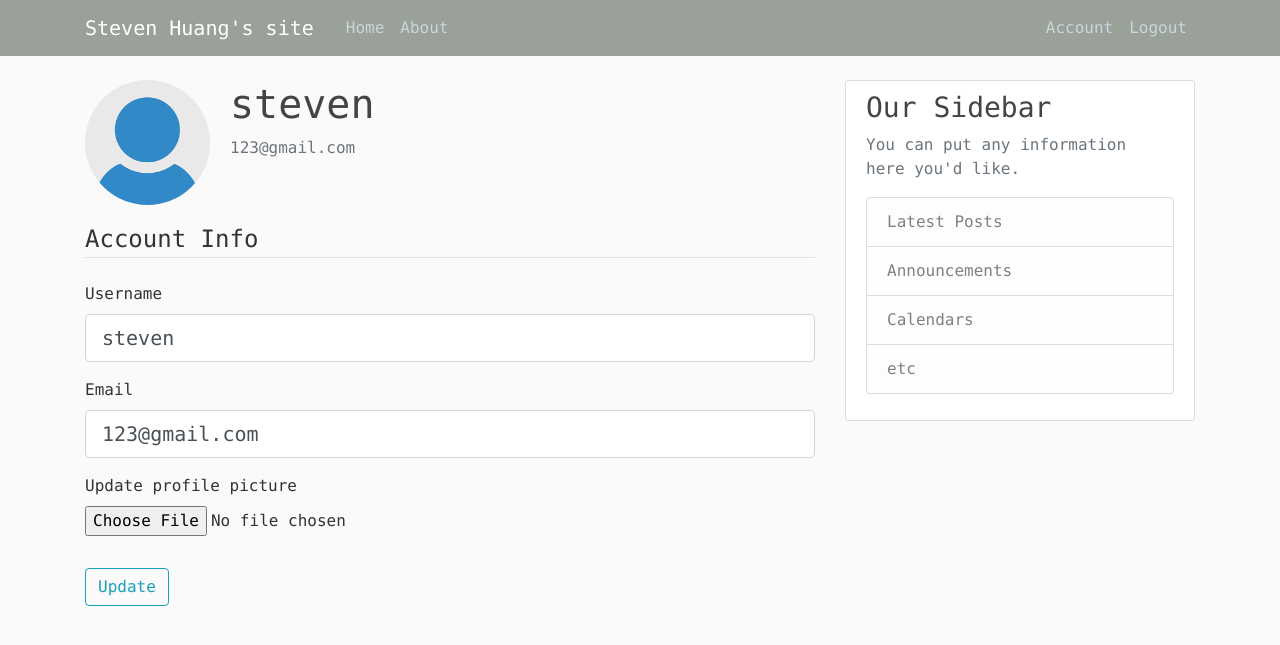
After one commit to StevenHuang2020/flask_website, a Flask app: page /account in a window 1280 px wide. The commit adds this page. Shown: the top 645 px of the page. Run offline with Flask 2, Linux system fonts and the light colour scheme; a user stored in the database is signed in; parts of the project's set-up code (start-up, migrations or seed data) failed here and were passed over; some libraries are stand-ins or nearby versions.

Commit message:
add update user profile

```diff
--- a/requirements.txt
+++ b/requirements.txt
@@ -1,4 +1,7 @@
-flask
+flask==2.0.2
 flask-wtf
 email-validator
 flask-sqlalchemy
+flask-bcrypt
+flask-login
+pillow
--- a/src/first_website/first_website/db/cmd.txt
+++ b/src/first_website/first_website/db/cmd.txt
@@ -4,3 +4,5 @@ $ from first_website.nodels import User, Post
 
 db.create_all()
 User.query.all()
+
+user = User.query.first()
--- a/src/first_website/first_website/forms.py
+++ b/src/first_website/first_website/forms.py
@@ -3,11 +3,14 @@
 # Author: Steven Huang, Auckland, NZ
 # License: MIT License
 """
-Description: web form
+Description: web forms
 """
 from flask_wtf import FlaskForm
+from flask_wtf.file import FileField, FileAllowed
 from wtforms import StringField, PasswordField, SubmitField, BooleanField
-from wtforms.validators import DataRequired, Length, Email, EqualTo
+from wtforms.validators import DataRequired, Length, Email, EqualTo, ValidationError
+from first_website.models import User, Post
+from flask_login import current_user
 
 class RegistrationForm(FlaskForm):
     username = StringField('Username',
@@ -19,6 +22,16 @@ class RegistrationForm(FlaskForm):
                                 validators=[DataRequired(), EqualTo('password')])
     submit = SubmitField('Sign up')
 
+    def validate_username(self, username):
+        user = User.query.filter_by(username=username.data).first()
+        if user:
+            raise ValidationError('That username is taken. Please choose a different one!')
+
+    def validate_email(self, email):
+        user = User.query.filter_by(email=email.data).first()
+        if user:
+            raise ValidationError('That email is taken. Please choose a different one!')
+
 
 class LoginForm(FlaskForm):
     email = StringField('Email',
@@ -28,8 +41,22 @@ class LoginForm(FlaskForm):
     submit = SubmitField('Login')
 
 
-def main():
-    pass
+class UpdateAccountForm(FlaskForm):
+    username = StringField('Username',
+                           validators=[DataRequired(), Length(min=2, max=20)])
+    email = StringField('Email',
+                           validators=[DataRequired(), Email()])
+    picture = FileField('Update profile picture', validators=[FileAllowed(['jpg', 'png'])])
+    submit = SubmitField('Update')
 
-if __name__ == "__main__":
-    main()
+    def validate_username(self, username):
+        if username.data != current_user.username:
+            user = User.query.filter_by(username=username.data).first()
+            if user:
+                raise ValidationError('That username is taken. Please choose a different one!')
+
+    def validate_email(self, email):
+        if email.data != current_user.email:
+            user = User.query.filter_by(email=email.data).first()
+            if user:
+                raise ValidationError('That email is taken. Please choose a different one!')
--- a/src/first_website/first_website/routes.py
+++ b/src/first_website/first_website/routes.py
@@ -1,9 +1,11 @@
-from flask import render_template, url_for, flash, redirect
-from first_website.forms import RegistrationForm, LoginForm
-from first_website.models import User, Post
-from first_website.models import posts
-from first_website import app
-
+import os
+import secrets
+from PIL import Image
+from flask import render_template, url_for, flash, redirect, request
+from first_website.forms import RegistrationForm, LoginForm, UpdateAccountForm
+from first_website.models import User, Post, posts
+from first_website import app, db, bcrypt
+from flask_login import login_user, current_user, logout_user, login_required
 
 @app.route('/')
 @app.route('/home')
@@ -16,27 +18,89 @@ def about():
     return render_template('about.html')
 
 
+@app.route('/test/')
+def test():
+    return '<h1> This is just a test! </h1>'
+
+
 @app.route('/register', methods=['GET', 'POST'])
 def register():
+    if current_user.is_authenticated:
+        return redirect(url_for('home'))
+
     form = RegistrationForm()
     if form.validate_on_submit():
-        flash(f'Account created for {form.username.data}!', 'success')
-        return redirect(url_for('home'))
+        hashed_password = bcrypt.generate_password_hash(form.password.data).decode('utf-8')
+        user = User(username=form.username.data, email=form.email.data, password=hashed_password)
+        db.session.add(user)
+        db.session.commit()
+
+        flash('Your account have been! You are now able to login!', 'success')
+        return redirect(url_for('login'))
     return render_template('register.html', title='Register', form=form)
 
 
 @app.route('/login', methods=['GET', 'POST'])
 def login():
+    if current_user.is_authenticated:
+        return redirect(url_for('home'))
+
     form = LoginForm()
     if form.validate_on_submit():
-        if form.email.data == 'admin@t.com' and form.password.data == '123':
-            flash('You have been logged in!', 'success')
-            return redirect(url_for('home'))
+        user = User.query.filter_by(email=form.email.data).first()
+        if user and bcrypt.check_password_hash(user.password, form.password.data):
+            login_user(user, remember=form.remember.data)
+            next_page = request.args.get('next')
+            return redirect(next_page) if next_page else redirect(url_for('home'))
         else:
             flash('Login Unsuccessful. Please check username and password', 'danger')
+
+        # if form.email.data == 'admin@t.com' and form.password.data == '123':
+        #     flash('You have been logged in!', 'success')
+        #     return redirect(url_for('home'))
+        # else:
+        #     flash('Login Unsuccessful. Please check username and password', 'danger')
     return render_template('login.html', title='Login', form=form)
 
 
-@app.route('/test/')
-def test():
-    return '<h1> This is just a test! </h1>'
+@app.route('/logout')
+def logout():
+    logout_user()
+    return redirect(url_for('home'))
+
+
+def save_picture(form_picture):
+    random_hex = secrets.token_hex(8)
+    _, f_ext = os.path.splitext(form_picture.filename)
+    picture_fn = random_hex + f_ext
+    picture_path = os.path.join(app.root_path, 'static/profile_imgs', picture_fn)
+
+    output_size = (125,125)
+    i = Image.open(form_picture)
+    i.thumbnail(output_size)
+    i.save(picture_path)
+    #form_picture.save(picture_path)
+    return picture_fn
+
+@app.route('/account', methods=['GET', 'POST'])
+@login_required
+def account():
+    form = UpdateAccountForm()
+    if form.validate_on_submit():
+        if form.picture.data:
+            # print('form.picture.data=', form.picture.data, type(form.picture.data))
+            picture_file = save_picture(form.picture.data)
+            current_user.image_file = picture_file
+
+        current_user.username = form.username.data
+        current_user.email = form.email.data
+        db.session.commit()
+
+        flash('Your account have been updated!', 'success')
+        return redirect(url_for('account'))
+    elif request.method == 'GET':
+        form.username.data = current_user.username
+        form.email.data = current_user.email
+
+    image_file = url_for('static', filename='profile_imgs/' + current_user.image_file)
+    return render_template('account.html', title='Account', image_file=image_file, form=form)
--- a/src/first_website/first_website/static/main.css
+++ b/src/first_website/first_website/static/main.css
@@ -2,6 +2,14 @@ body {
     background: #fafafa;
     color: #333333;
     margin-top: 5rem;
+    /*
+
+    font-family: "Times New Roman", Times, serif;
+    font-family: Arial, Helvetica, sans-serif;
+    font-family: Fantasy;
+    font-family: Cursive;
+    */
+    font-family: "Lucida Console", "Courier New", monospace;
   }
 
   h1, h2, h3, h4, h5, h6 {
@@ -9,7 +17,7 @@ body {
   }
 
   .bg-steel {
-    background-color: #5f788a;
+    background-color: #99a198;
   }
 
   .site-header .navbar-nav .nav-link {
--- /dev/null
+++ b/src/first_website/first_website/templates/account.html
@@ -0,0 +1,60 @@
+{% extends "layout.html" %}
+
+{% block content %}
+    <div class="media">
+      <img class="rounded-circle account-img" src="{{ image_file }}">
+      <div class="media-body">
+        <h2 class="account-heading">{{ current_user.username }}</h2>
+        <p class="text-secondary">{{ current_user.email }}</p>
+      </div>
+    </div>
+    <!-- FORM HERE -->
+    <div class="Content-section">
+      <form method="POST" action="" enctype="multipart/form-data">
+          {{ form.hidden_tag() }}
+          <fieldset class="form-group">
+              <legend class="border-bottom mb-4">Account Info</legend>
+              <div class="form-group">
+                  {{ form.username.label(class="form-control-label") }}
+
+                  {% if form.username.errors %}
+                      {{ form.username(class="form-control form-control-lg is-invalid") }}
+                      <div class="invalid-feedback">
+                          {% for error in form.username.errors %}
+                          <span>{{ error }}</span>
+                          {% endfor %}
+                      </div>
+                  {% else %}
+                      {{ form.username(class="form-control form-control-lg") }}
+                  {% endif %}
+              </div>
+              <div class="form-group">
+                  {{ form.email.label(class="form-control-label") }}
+
+                  {% if form.email.errors %}
+                      {{ form.email(class="form-control form-control-lg is-invalid") }}
+                      <div class="invalid-feedback">
+                          {% for error in form.email.errors %}
+                            <span>{{ error }}</span>
+                          {% endfor %}
+                      </div>
+                  {% else %}
+                      {{ form.email(class="form-control form-control-lg") }}
+                  {% endif %}
+              </div>
+              <div class="form-group">
+                {{ form.picture.label() }}
+                {{ form.picture(class="form-control-file") }}
+                {% if form.picture.errors %}
+                  {% for error in form.picture.errors %}
+                    <span class="text-danger">{{ error }}</span></br>
+                  {% endfor %}
+                {% endif %}
+              </div>
+          </fieldset>
+          <div class="form-group">
+              {{ form.submit(class="btn btn-outline-info") }}
+          </div>
+      </form>
+  </div>
+{% endblock content %}
--- a/src/first_website/first_website/templates/layout.html
+++ b/src/first_website/first_website/templates/layout.html
@@ -10,9 +10,9 @@
     <link rel="stylesheet" type="text/css" href="{{ url_for('static', filename='main.css') }}">
 
     {% if title %}
-        <title>Flask Blog - {{ title }}</title>
+        <title>Steven Huang - {{ title }}</title>
     {% else %}
-        <title>Flask Blog</title>
+        <title>Steven Huang</title>
     {% endif %}
 </head>
 <body>
@@ -35,8 +35,13 @@
               <!-- Navbar Right Side -->
 
               <div class="navbar-nav">
-                <a class="nav-item nav-link" href="{{ url_for('login') }}">Login</a>
-                <a class="nav-item nav-link" href="{{ url_for('register') }}">Register</a>
+                {% if current_user.is_authenticated %}
+                  <a class="nav-item nav-link" href="{{ url_for('account') }}">Account</a>
+                  <a class="nav-item nav-link" href="{{ url_for('logout') }}">Logout</a>
+                {% else %}
+                  <a class="nav-item nav-link" href="{{ url_for('login') }}">Login</a>
+                  <a class="nav-item nav-link" href="{{ url_for('register') }}">Register</a>
+                {% endif %}
               </div>
             </div>
           </div>
--- a/src/first_website/first_website/templates/register.html
+++ b/src/first_website/first_website/templates/register.html
@@ -1,7 +1,6 @@
 {% extends "layout.html" %}
 
 {% block content %}
-
     <div class="Content-section">
         <form method="POST" action="">
             {{ form.hidden_tag() }}
--- a/src/first_website/run.py
+++ b/src/first_website/run.py
@@ -11,10 +11,10 @@ Start server with flask cmd:
 3. $ flask run
 
 Start server with Python:
-$ python main.py
+$ python run.py
 
 Reference courses:
-https://www.youtube.com/watch?v=UIJKdCIEXUQ&list=PL-osiE80TeTs4UjLw5MM6OjgkjFeUxCYH&index=5
+https://www.youtube.com/watch?v=803Ei2Sq-Zs&list=PL-osiE80TeTs4UjLw5MM6OjgkjFeUxCYH&index=7
 """
 
 from first_website import app
```
Also changed, not shown: src/first_website/first_website/__init__.py (+7 -6 lines), src/first_website/first_website/models.py (+9 -2 lines), src/first_website/first_website/db/sqlite/test.db, src/first_website/first_website/static/profile_imgs/4034bfd3a051455e.jpg (added), src/first_website/first_website/static/profile_imgs/c80a544466dee41b.jpg (added), src/first_website/first_website/static/profile_imgs/default.jpg (added), src/first_website/first_website/static/profile_imgs/githun.jpg (added).
